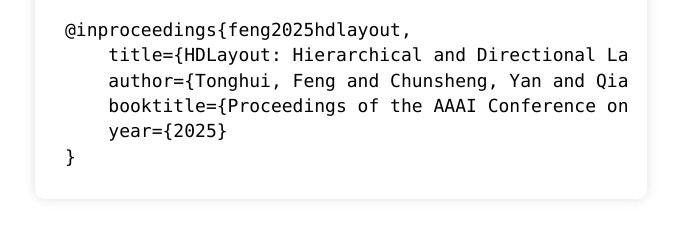
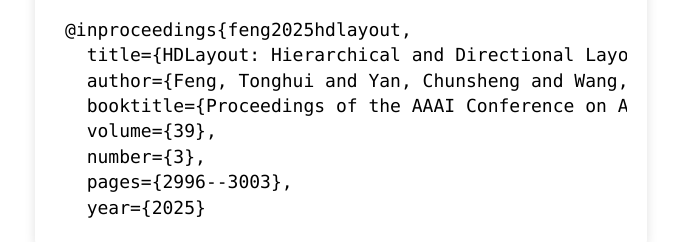
Before and after one commit to Hxiangdou/HDLayout, a Vue app: page / in a window 1280 px wide. Shown: the part 2625-2867 px from the top of the page, without its empty margins (299-980 px from the left). Built offline with nearby package versions, Linux system fonts and the light colour scheme.

Commit message:
update bibtex

```diff
--- a/src/components/sections/BibTeX.vue
+++ b/src/components/sections/BibTeX.vue
@@ -4,11 +4,13 @@
     return {
       bibtex: [
         "@inproceedings{feng2025hdlayout,",
-        "    title={HDLayout: Hierarchical and Directional Layout Planning for Arbitrary Shaped Visual Text Generation},",
-        "    author={Tonghui, Feng and Chunsheng, Yan and Qianru, Wang and Jiangtao, Cui and Xiaotian, Qiao},",
-        "    booktitle={Proceedings of the AAAI Conference on Artificial Intelligence},",
-        "    year={2025}",
-        "}",
+        "  title={HDLayout: Hierarchical and Directional Layout Planning for Arbitrary Shaped Visual Text Generation},",
+        "  author={Feng, Tonghui and Yan, Chunsheng and Wang, Qianru and Cui, Jiangtao and Qiao, Xiaotian},",
+        "  booktitle={Proceedings of the AAAI Conference on Artificial Intelligence},",
+        "  volume={39},",
+        "  number={3},",
+        "  pages={2996--3003},",
+        "  year={2025}"
       ],
     }
   },
```
